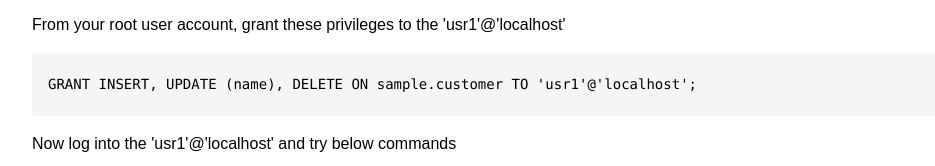
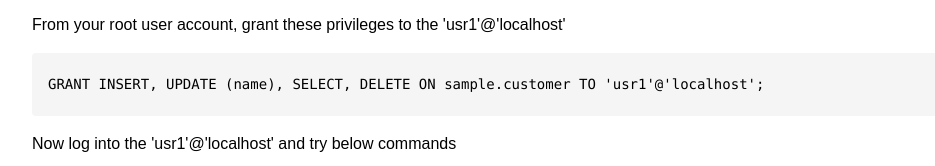
Before and after one commit to dinukaamarasinghe817/DB-Security, a plain HTML site: page index.html in a window 1280 px wide. Shown: the part 2345-2511 px from the top of the page, without its empty margins (26-961 px from the left). Drawn offline with Linux system fonts and the light colour scheme.

Commit message:
query changed

```diff
--- a/index.html
+++ b/index.html
@@ -89,7 +89,7 @@ GRANT REFERENCES, INDEX ON merchant TO 'usr1'@'localhost';
     </ul>
     <p>From your root user account, grant these privileges to the 'usr1'@'localhost'</p>
     <pre><code>
-GRANT INSERT, UPDATE (name), DELETE ON sample.customer TO 'usr1'@'localhost';
+GRANT INSERT, UPDATE (name), SELECT, DELETE ON sample.customer TO 'usr1'@'localhost';
     </code></pre>
     <p>Now log into the 'usr1'@'localhost' and try below commands</p>
     <pre><code>
```
